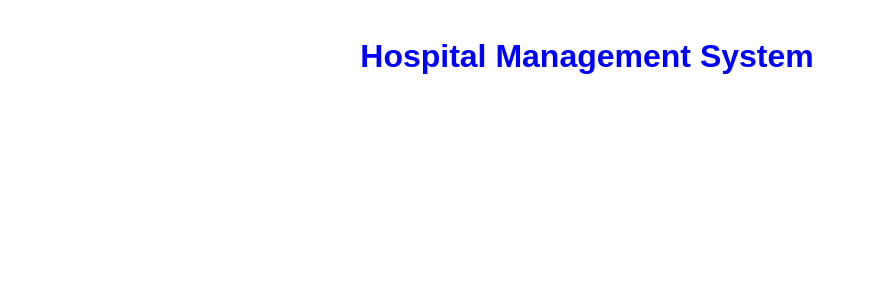
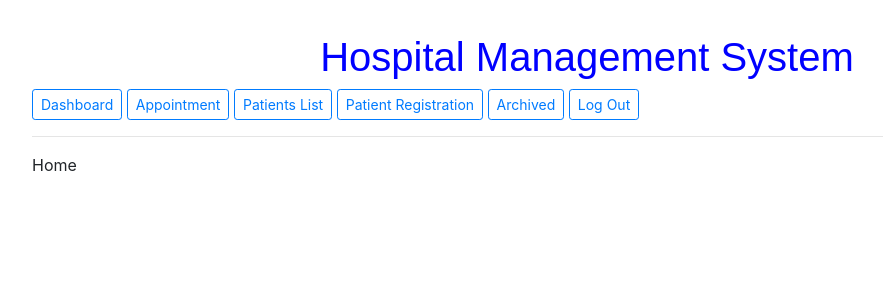
Before and after one commit to NikolaJo123/CS50-HMS, a Django app: page / in a window 1280 px wide. Shown: the top 300 px of the page, without its empty margins (53-936 px from the left). Run offline with Django 4.2, Linux system fonts and the light colour scheme; data that the repository does not hold is empty; some libraries are stand-ins or nearby versions.

Commit message:
Fixed bugs.

```diff
--- a/home/static/hms/index.js
+++ b/home/static/hms/index.js
@@ -1,17 +1,91 @@
 document.addEventListener('DOMContentLoaded', function () {
 
+    // Views global variables
+    var inbox = document.querySelector('#dashboardview')
+    var patienstview = document.querySelector('#patientsview')
+    var registerview = document.querySelector('#registerview')
+
+
     // Use buttons to toggle between views
+    document.querySelector('#dashboard').addEventListener('click', () => load_dashboard());
+    document.querySelector('#registration').addEventListener('click', () => load_register_patients());
+    document.querySelector('#patientslist').addEventListener('click', () => load_view_patients());
 
-    test_fetch();
+    document.querySelector('#register-form').onsubmit = register_patient;
+
+    inbox.style.display = 'block';
+    patienstview.style.display = 'none';
+    registerview.style.display = 'none';
+
+    get_patients();
 });
 
 
-function test_fetch() {
-    //fetch(`https://api.exchangerate.host/latest`)
+function load_dashboard (){
+    document.querySelector('#dashboardview').style.display = 'block';
+    document.querySelector('#patientsview').style.display = 'none';
+    document.querySelector('#registerview').style.display = 'none';
+}
+
+
+function load_register_patients (){
+    document.querySelector('#dashboardview').style.display = 'none';
+    document.querySelector('#patientsview').style.display = 'none';
+    document.querySelector('#registerview').style.display = 'block';
+}
+
+
+function load_view_patients (){
+    document.querySelector('#dashboardview').style.display = 'none';
+    document.querySelector('#patientsview').style.display = 'block';
+    document.querySelector('#registerview').style.display = 'none';
+}
+
+
+function register_patient (){
+    var name = document.querySelector('#register-name').value;
+    var surname = document.querySelector('#register-surname').value;
+    var middlename = document.querySelector('#register-middlename').value;
+    var patient_ID = document.querySelector('#register-patient-id').value;
+    var age = document.querySelector('#register-age').value;
+    var phone = document.querySelector('#register-phone').value;
+    var mobile = document.querySelector('#register-mobile').value;
+    var email = document.querySelector('#register-email').value;
+    var address = document.querySelector('#register-address').value;
+    var city = document.querySelector('#register-city').value;
+    var country = document.querySelector('#register-country').value;
+
+
+    fetch('/register_patient/', {
+        method: 'POST',
+        body: JSON.stringify({
+            name: name,
+            surname: surname,
+            middlename: middlename,
+            patient_ID: patient_ID,
+            age: age,
+            phone: phone,
+            mobile: mobile,
+            email: email,
+            address: address,
+            city: city,
+            country: country,
+        })
+    })
+
+    document.getElementById("register-form").reset();
+
+    return false;
+}
+
+
+function get_patients() {
     fetch(`patient/`)
     .then(response => response.json())
     .then(patients => {
         console.log(patients)
+
+        const patient = document.createElement('div')
 
         for (let i of Object.keys(patients)) {
             const patient = document.createElement('div')
@@ -30,8 +104,10 @@ function test_fetch() {
                 <div>${patients[i].city}</div>
                 <div>${patients[i].country}</div>
             `;
+            const temp = document.getElementById("patientsview");
+            temp.insertBefore(patient, temp.childNodes[0]);
 
-            document.querySelector('#patientview').append(patient);
+            document.querySelector('#patientsview').append(patient);
         };
     });
 }
--- a/home/static/hms/style.css
+++ b/home/static/hms/style.css
@@ -4,3 +4,8 @@ h1 {
     margin-top: 3%;
     font-family: sans-serif;
 }
+
+img {
+    width: 50px;
+    height: 60px;
+}
--- a/home/templates/index.html
+++ b/home/templates/index.html
@@ -1,14 +1,82 @@
+{% extends "layout.html" %}
 {% load static %}
-<!DOCTYPE html>
-<html>
-    <head>
-        <title>Hospital Management System</title>
-        <link href="{% static 'hms/style.css' %}" rel="stylesheet">
-        <script src="{% static 'hms/index.js' %}"></script>
-    </head>
-    <body>
-        <h1>Hospital Management System</h1>
 
-        <div id="patientview"></div>
-    </body>
-</html>
+{% block body %}
+    <h1>Hospital Management System</h1>
+
+    <h2>{{ request.user.username }}</h2>
+
+    <button class="btn btn-sm btn-outline-primary" id="dashboard">Dashboard</button>
+    <button class="btn btn-sm btn-outline-primary" id="appointment">Appointment</button>
+    <button class="btn btn-sm btn-outline-primary" id="patientslist">Patients List</button>
+    <button class="btn btn-sm btn-outline-primary" id="registration">Patient Registration</button>
+    <button class="btn btn-sm btn-outline-primary" id="archived">Archived</button>
+    <a class="btn btn-sm btn-outline-primary" href="#">Log Out</a>
+    <hr>
+
+    <div id="dashboardview">
+        Home
+    </div>
+
+    <div id="patientsview">
+        Patients List
+
+    </div>
+
+    <div id="patientview"></div>
+
+    <div id="registerview">
+
+        <h3>Register new patient</h3>
+        <form id="register-form" class="needs-validation" method="post" enctype=multipart/form-data>
+            <div class="form-group">
+                Nurse: <div>{{ request.user }}</div>
+                <hr>
+            </div>
+            {% csrf_token %}
+            <!--{{ form.as_p }}-->
+            <div class="form-group col-md-3">
+                <input name="name" class="form-control" id="register-name"   placeholder="Name" required>
+            </div>
+            <div class="form-group col-md-3">
+                <input name="surname" class="form-control" id="register-surname"   placeholder="Surname" required>
+            </div>
+            <div class="form-group col-md-3">
+                <input  name="middlename" class="form-control" id="register-middlename"   placeholder="Middlename">
+            </div>
+            <div class="form-group col-md-3">
+                <input  name="patient_ID" class="form-control" id="register-patient-id"   placeholder="Patient ID" required>
+            </div>
+            <div class="form-group col-md-3">
+                <input name="age" class="form-control" id="register-age" type="number" placeholder="Age"   required>
+            </div>
+            <div class="form-group col-md-3">
+                <input  name="phone" class="form-control" id="register-phone" placeholder="Phone" >
+            </div>
+            <div class="form-group col-md-3">
+                <input  name="mobile" class="form-control" id="register-mobile"  placeholder="Mobile">
+            </div>
+            <div class="form-group col-md-3">
+                <input  name="email" class="form-control" id="register-email"  placeholder="Email">
+            </div>
+            <div class="form-group col-md-3">
+                <input  name="address" class="form-control" id="register-address" placeholder="Address" >
+            </div>
+            <div class="form-group col-md-3">
+                <input  name="city" class="form-control" id="register-city" placeholder="City" >
+            </div>
+            <div class="form-group col-md-3">
+                <input name="country" class="form-control" id="register-country" placeholder="Country" >
+            </div>
+            <div class="form-group">
+                <label for="exampleFormControlFile1">Upload Image</label>
+                <input type="file" class="form-control-file" id="imagefield">
+            </div>
+            <button type="submit" class="btn btn-primary">Register</button>
+        </form>
+    </div>
+{% endblock %}
+
+{% block script %}
+
+{% endblock %}
--- a/home/urls.py
+++ b/home/urls.py
@@ -7,5 +7,8 @@ from . import views
 
 urlpatterns = [
     path('', views.index, name='index'),
+
+    # API Routes
     path('patient/', views.patient, name='patient'),
+    path('register_patient/', views.register_patient, name='register_patient'),
 ]
--- a/home/views.py
+++ b/home/views.py
@@ -1,31 +1,78 @@
+from django.http import HttpResponse, HttpResponseRedirect, JsonResponse
+from rest_framework.renderers import JSONRenderer
+from rest_framework.parsers import JSONParser
+import json
+from django.contrib.auth.decorators import login_required
+from django.views.decorators.csrf import csrf_exempt
 from django.shortcuts import render
 from django.urls import reverse
-import json
-from django.http import HttpResponse, HttpResponseRedirect, JsonResponse
-from patient.models import Patient
-from rest_framework.renderers import JSONRenderer
-from rest_framework.parsers import JSONParser
-from django.contrib.auth.decorators import login_required
-from django.views.decorators.csrf import csrf_exempt
 from django.contrib.auth import authenticate, login, logout
 
-from .serializers import AppointmentSerializer
+from patient.forms import PatientForm
+from patient.models import Patient, PatientExamination, PatientHistory
+from patient.serializers import *
+
+from clinics.models import Department
+
+from hospital_staff.models import Speciality, Employee, Staff
+
+from .serializers import *
 
 
 # Create your views here.
 
 
 def index(request):
-    patient = Patient.objects.all()
-    context = {'patient': patient}
+    form = PatientForm
+    context = {'form': form }
     return render(request, 'index.html', context)
 
 
 def patient(request):
     if request.method == 'GET':
         patients = Patient.objects.all()
-        ser = AppointmentSerializer(patients, many=True)
+        ser = PatientSerializer(patients, many=True)
 
         return JsonResponse(ser.data, safe=False)
     else:
         return JsonResponse({"error": "POST request required."}, status=400)
+
+
+@csrf_exempt
+@login_required
+def register_patient(request):
+
+    if request.method != "POST":
+        return JsonResponse({"error": "POST request required."}, status=400)
+
+    patientdata = json.loads(request.body)
+    name = patientdata.get('name', "")
+    surname = patientdata.get('surname', "")
+    middlename = patientdata.get('middlename', "")
+    patient_ID = patientdata.get('patient_ID', "")
+    age = patientdata.get('age', "")
+    phone = patientdata.get('phone', "")
+    mobile = patientdata.get('mobile', "")
+    email = patientdata.get('email', "")
+    address = patientdata.get('address', "")
+    city = patientdata.get('city', "")
+    country = patientdata.get('country', "")
+    image = patientdata.get('image', "")
+
+    register = Patient(
+        name = name,
+        surname = surname,
+        middlename = middlename,
+        patient_ID = patient_ID,
+        age = age,
+        phone = phone,
+        mobile = mobile,
+        email = email,
+        address = address,
+        city = city,
+        country = country,
+        image = image
+    )
+    register.save()
+
+    return JsonResponse({"message": "Patient registered successfully"}, status=201)
--- a/patient/models.py
+++ b/patient/models.py
@@ -18,7 +18,6 @@ class Patient(models.Model):
     address = models.CharField(blank=True, max_length=200)
     city = models.CharField(blank=True, max_length=50)
     country = models.CharField(blank=True, max_length=50)
-    image = models.ImageField(blank=True, upload_to='images/')
     created_at = models.DateTimeField(auto_now_add=True)
     updated_at = models.DateTimeField(auto_now=True)
 
@@ -46,3 +45,8 @@ class PatientHistory(models.Model):
 
     def __str__(self):
         return self.patient.name
+
+
+class Testmodel(models.Model):
+    name = models.CharField(max_length=30)
+    surname = models.CharField(max_length=30)
```
Also changed, not shown: home/serializers.py (+0 -40 lines), patient/admin.py (+8 -13 lines), uploads/images/marija.jfif (deleted).
